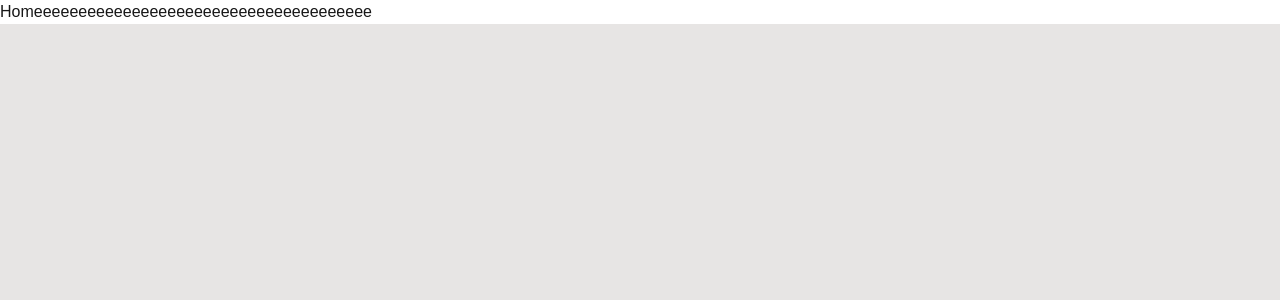
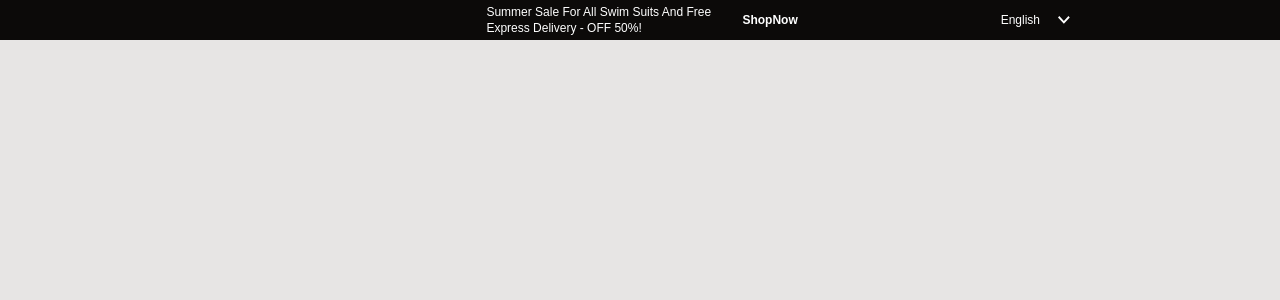
Before and after one commit to masoud-dev1/Front-Shop-Example, a Next.js app: page / in a window 1280 px wide. Shown: the top 300 px of the page. Built offline with nearby package versions, Linux system fonts and the light colour scheme.

Commit message:
howe page top off black element

```diff
--- a/src/app/admin/product/page.tsx
+++ b/src/app/admin/product/page.tsx
@@ -52,7 +52,7 @@ export default function AdminProduct() {
                 }
             </div>
             {
-               Modal && <div className={"bg-stone-200 h-screen w-full absolute opacity-50 z-50"}>
+               Modal && <div className={"bg-stone-500 h-screen w-full absolute opacity-50 z-50"}>
 
                </div>
             }
--- a/src/app/page.tsx
+++ b/src/app/page.tsx
@@ -5,11 +5,12 @@ import Sidebar from "@/component/admin/sidebar/sidebar";
 import AdminSidebarNavbar from "@/component/admin/adminSidebarNavbar";
 import store from "@/redux/store/store";
 import {Provider} from "react-redux";
+import HomeComponent from "@/component/app/home/home-component";
 
 export default function Home() {
     return (
       <div>
-          Homeeeeeeeeeeeeeeeeeeeeeeeeeeeeeeeeeeeeee
+          <HomeComponent/>
       </div>
     );
 }
--- /dev/null
+++ b/src/component/app/home/home-component.tsx
@@ -0,0 +1,38 @@
+import Image from "next/image";
+
+export default function HomeComponent() {
+    return (
+        <div className={"bg-stone-950 w-full flex flex-col-3 justify-start  md:justify-center md:h-10 items-center "}>
+
+             {/*invisible Div*/}
+             <div className={"  invisible md:w-3/10 "}>s
+             </div>
+
+             {/*/!*Text Center*!/*/}
+             <div className={" w-full md:w-4/10 flex flex-col-2 md:justify-center items-center"}>
+
+                 <span className={"w-5/10 text-white text-nowrap md:text-md text-xs whitespace-normal break-normal"}>Summer Sale For All Swim Suits And Free Express Delivery - OFF 50%! </span>
+                 <span className={" w-1/10  text-center text-xs text-nowrap md:text-md text-white font-semibold cursor-pointer"}> ShopNow</span>
+
+             </div>
+
+             {/*English drop down*/}
+             <div className={"w-1/10 md:w-3/10 flex flex-col justify-start"}>
+                 <div className={" md:w-2/4 flex flex-col-2 justify-center"}>
+                     {/*english*/}
+                     <div className={" md:w-6/5 text-center flex justify-end"}>
+                         <span className={"text-white text-center text-xs md:text-md md:block hidden"}>English</span>
+                     </div>
+                     {/*logo drop down*/}
+                     <div className={" md:w-2/5 flex items-center "}>
+                         <Image src={"/Home/Vector.svg"} alt={'sda'} width={12} //logo
+                                height={22}
+                                className={"mx-auto"}
+                         />
+                     </div>
+                 </div>
+             </div>
+
+        </div>
+    )
+}
```
Also changed, not shown: public/Home/Vector.svg (added).
